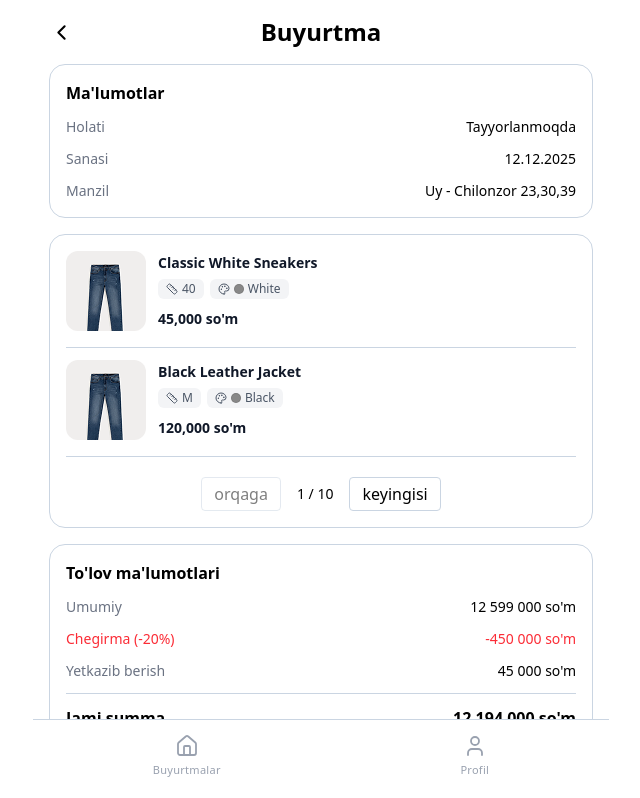
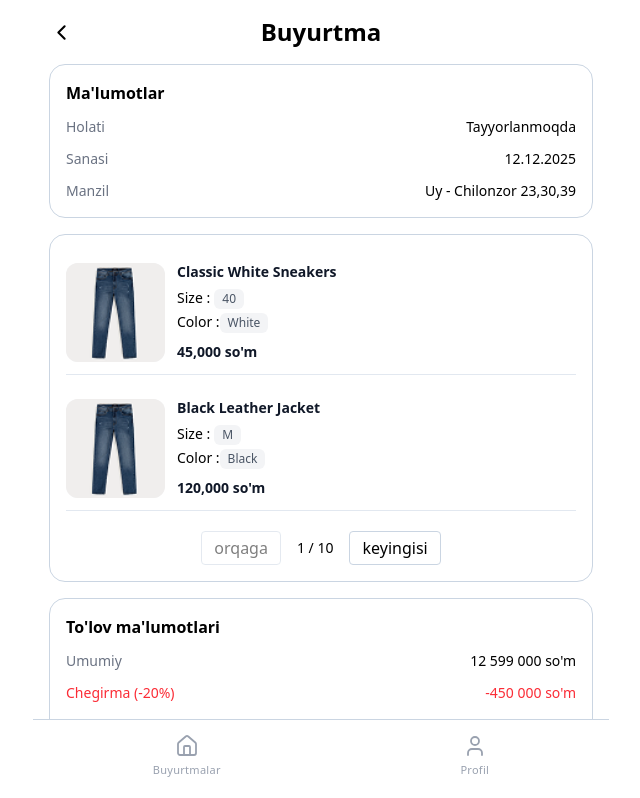
Before and after one commit to boburov/blackma, a Next.js app: page /orders/10421 in a window 1280 px wide. Shown: the top 798 px of the page, without its empty margins (319-959 px from the left). Built offline with nearby package versions, Linux system fonts and the light colour scheme.

Commit message:
fixed :D

```diff
--- a/app/profile/info/ui/Input.tsx
+++ b/app/profile/info/ui/Input.tsx
@@ -6,7 +6,7 @@ export default function Input({ className = "", ...props }: InputProps) {
   return (
     <input
       {...props}
-      className={`bg-blue-100 px-4 py-3 rounded-lg outline-none ${className}`}
+      className={`bg-[#919EAB33] px-4 py-3 rounded-lg outline-none ${className}`}
     />
   );
 }
--- a/app/profile/info/ui/Select.tsx
+++ b/app/profile/info/ui/Select.tsx
@@ -10,7 +10,7 @@ export default function Select({
   return (
     <select
       {...props}
-      className={`bg-blue-100 px-4 py-3 rounded-lg outline-none ${className}`}
+      className={`bg-[#919EAB33] px-4 py-3 rounded-lg outline-none ${className}`}
     >
       {children}
     </select>
--- a/components/Badge.tsx
+++ b/components/Badge.tsx
@@ -9,7 +9,6 @@ export function Badge({
 }) {
   return (
     <span className="inline-flex items-center gap-1 text-xs font-medium text-gray-600 bg-gray-100 rounded-md px-2 py-0.5">
-      {icon}
       {extra}
       {text}
     </span>
--- a/components/PaymentMethonOption.tsx
+++ b/components/PaymentMethonOption.tsx
@@ -12,7 +12,7 @@ export function PaymentMethodOption({ method, selected, onSelect }: Props) {
   return (
     <button
       onClick={onSelect}
-      className={`w-full h-14 flex items-center justify-between px-4 py-3 rounded-xl border-2 transition-colors  ${selected
+      className={`w-full h-20 flex items-center justify-between px-4 py-6 rounded-xl border-2 transition-colors  ${selected
         ? "border-black "
         : "border-[#F4F4F4] bg-[#F8F8F8]"
         }`}
@@ -23,7 +23,7 @@ export function PaymentMethodOption({ method, selected, onSelect }: Props) {
           alt={method.label}
           className="h-8  object-contain"
         />
-        <span className="text-sm font-medium text-[#6E7179] line-through decoration-1">
+        <span className="text-[15px] font-medium text-[#6E7179] line-through decoration-1">
           {method.label}
         </span>
       </div>
--- a/components/ProductCard.tsx
+++ b/components/ProductCard.tsx
@@ -1,4 +1,4 @@
-import Image, { StaticImageData } from "next/image";
+import Image from "next/image";
 import {
   Ruler,
   Palette,
@@ -14,22 +14,22 @@ const statusConfig = {
   pending: {
     label: "Kutilmoqda",
     icon: Clock,
-    className: "bg-orange-50 text-orange-700",
+    className: "bg-orange-50 text-orange-600",
   },
   shipped: {
     label: "Yuborildi",
     icon: Truck,
-    className: "bg-blue-50 text-blue-700",
+    className: "bg-blue-50 text-blue-600",
   },
   delivered: {
     label: "Yetkazildi",
     icon: CheckCircle,
-    className: "bg-green-50 text-green-700",
+    className: "bg-green-50 text-green-600",
   },
   cancelled: {
     label: "Bekor qilindi",
     icon: XCircle,
-    className: "bg-red-50 text-red-700",
+    className: "bg-red-50 text-red-600",
   },
 };
 
@@ -48,48 +48,56 @@ export default function ProductCard({
   const StatusIcon = st?.icon;
 
   return (
-    <article className="flex items-center gap-3 bg-white transition w-full pb-4 border-b border-b-slate-300">
+    <article className="flex gap-3 w-full py-3 border-b border-slate-200">
       {/* Image */}
-      <div className="relative w-20 h-20 rounded-xl overflow-hidden bg-gray-100 shrink-0">
+      <div className="relative w-[99px] h-[99px] rounded-xl overflow-hidden bg-gray-100 shrink-0">
         <Image
           src={imageSrc}
           alt={imageAlt || productName}
-          width={112}
-          height={112}
+          fill
           className="object-cover"
         />
       </div>
 
       {/* Content */}
-      <div className="flex flex-col flex-1 min-w-0 gap-1.5">
-        {/* Title */}
-        <h3 className="text-sm font-semibold text-gray-900 truncate">
-          {productName}
-        </h3>
+      <div className="flex flex-col flex-1 min-w-0 justify-between">
+        {/* Top */}
+        <div className="flex justify-between items-start gap-2">
+          <h3 className="text-sm font-semibold text-gray-900 line-clamp-2 leading-tight">
+            {productName}
+          </h3>
+
+          {onRemove && (
+            <button
+              onClick={onRemove}
+              className="text-gray-400 hover:text-red-500 transition"
+            >
+              <XCircle size={18} />
+            </button>
+          )}
+        </div>
 
         {/* Meta */}
-        <div className="flex flex-wrap gap-1.5">
-          <Badge icon={<Ruler size={12} />} text={size} />
+        <div className="flex gap-0 mt-1  flex-wrap flex-col">
+          <section>
+            <span className="text-sm">Size :</span>  <Badge icon={<Ruler size={12} />} text={size} />
+          </section>
 
-          <Badge
-            icon={<Palette size={12} />}
-            text={color}
-            extra={
-              <span
-                className="w-2.5 h-2.5 rounded-full border border-black/10"
-                style={{ background: color.startsWith("#") ? color : "#888" }}
-              />
-            }
-          />
+          <section>
+            <span className="text-sm">Color :</span><Badge
+              icon={<Palette size={12} />}
+              text={color}
+            />
+          </section>
         </div>
 
-        {/* Footer */}
-        <div className="flex items-center justify-between mt-1">
+        {/* Bottom */}
+        <div className="flex items-center justify-between mt-2">
           {/* Price */}
-          <div className="flex items-center gap-1">
+          <div className="flex items-baseline gap-1">
             {price !== undefined && (
               <span className="text-sm font-bold text-gray-900">
-                {(price * quantity).toLocaleString()} {`so'm`}
+                {(price * quantity).toLocaleString()} so'm
               </span>
             )}
             {quantity > 1 && (
@@ -99,26 +107,15 @@ export default function ProductCard({
 
           {/* Status */}
           {st && StatusIcon && (
-            <span
-              className={`flex items-center gap-1 text-[11px] font-semibold px-2.5 py-0.5 rounded-full ${st.className}`}
+            <div
+              className={`flex items-center gap-1 text-[11px] font-medium px-2 py-[2px] rounded-full ${st.className}`}
             >
-              <StatusIcon size={11} />
+              <StatusIcon size={12} />
               {st.label}
-            </span>
+            </div>
           )}
         </div>
       </div>
-
-      {/* Remove */}
-      {onRemove && (
-        <button
-          onClick={onRemove}
-          aria-label="Mahsulotni o'chirish"
-          className="text-gray-400 hover:text-red-500 transition p-1 rounded-lg"
-        >
-          <XCircle size={18} />
-        </button>
-      )}
     </article>
   );
 }
```
